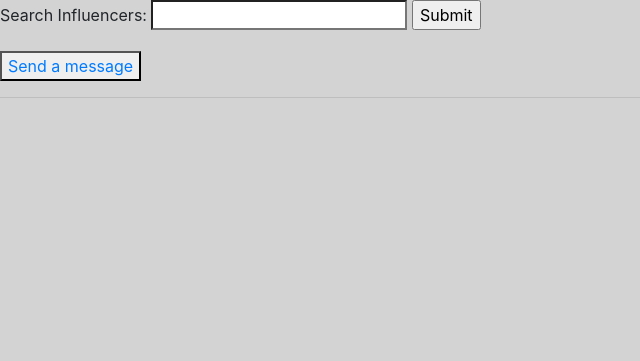
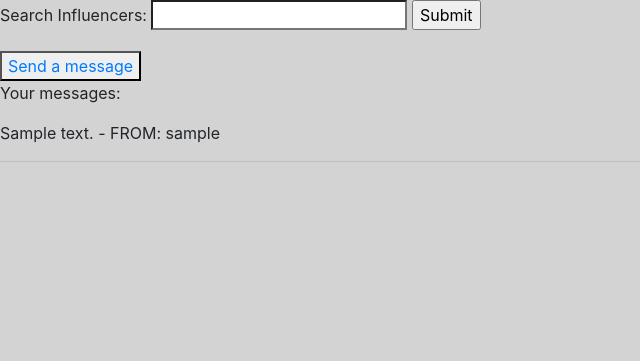
Before and after one commit to Efaz95/Localster, a Django app: page / in a window 1280 px wide. Shown: the part 66-427 px from the top of the page, without its empty margins (0-640 px from the left). Run offline with Django 3.2, Linux system fonts and the light colour scheme; a user stored in the database is signed in; tables that the repository leaves empty hold one stand-in row (values such as "Sample post"); some libraries are stand-ins or nearby versions.

Commit message:
refactored code

```diff
--- a/accounts/templates/accounts/home.html
+++ b/accounts/templates/accounts/home.html
@@ -31,12 +31,17 @@
         <input type="submit">
     </form>
 
-    {% if inf2 is not None %}
-        <p>Result: <a href="{{ inf2.ig_link }}" target="_blank">IG link for {{ inf2.user.first_name }} {{ inf2.user.last_name }}</a></p>
+    {% if searched_inf is not None %}
+        <p>Result: <a href="{{ searched_inf.ig_link }}" target="_blank">IG link for {{ searched_inf.user.first_name }} {{ searched_inf.user.last_name }}</a></p>
     {% endif %}
 
     <button>
         <a href="{% url 'messages' %}">Send a message</a>
     </button>
 
+    <p>Your messages:</p>
+    {% for message in messages %}
+        <p>{{ message.msg_content }} - FROM: {{ message.sender }}</p>
+    {% endfor %}
+
 {% endblock %}
--- a/accounts/views.py
+++ b/accounts/views.py
@@ -61,16 +61,15 @@ def logout_user(request):
 
 @login_required(login_url='login')
 def home(request):
-    inf2 = None
-    if request.method == "POST":
-        inf1 = request.POST.get('infsearch')
-        print(f"🔥🔥🔥 + {inf1}")
-        inf2 = InfluencerProfile.objects.get(user__username=inf1)
-        print(f"🔥🔥🔥 + {inf2}")
-
     user = request.user
 
-    context = {'user': user, 'inf2': inf2}
+    searched_inf = None
+    if request.method == "POST":
+        searched_inf = InfluencerProfile.objects.get(user__username=request.POST.get('infsearch'))
+
+    msg = Messages.objects.filter(reciever=user)
+
+    context = {'user': user, 'searched_inf': searched_inf, 'messages': msg}
     return render(request, 'accounts/home.html', context)
 
 
```
